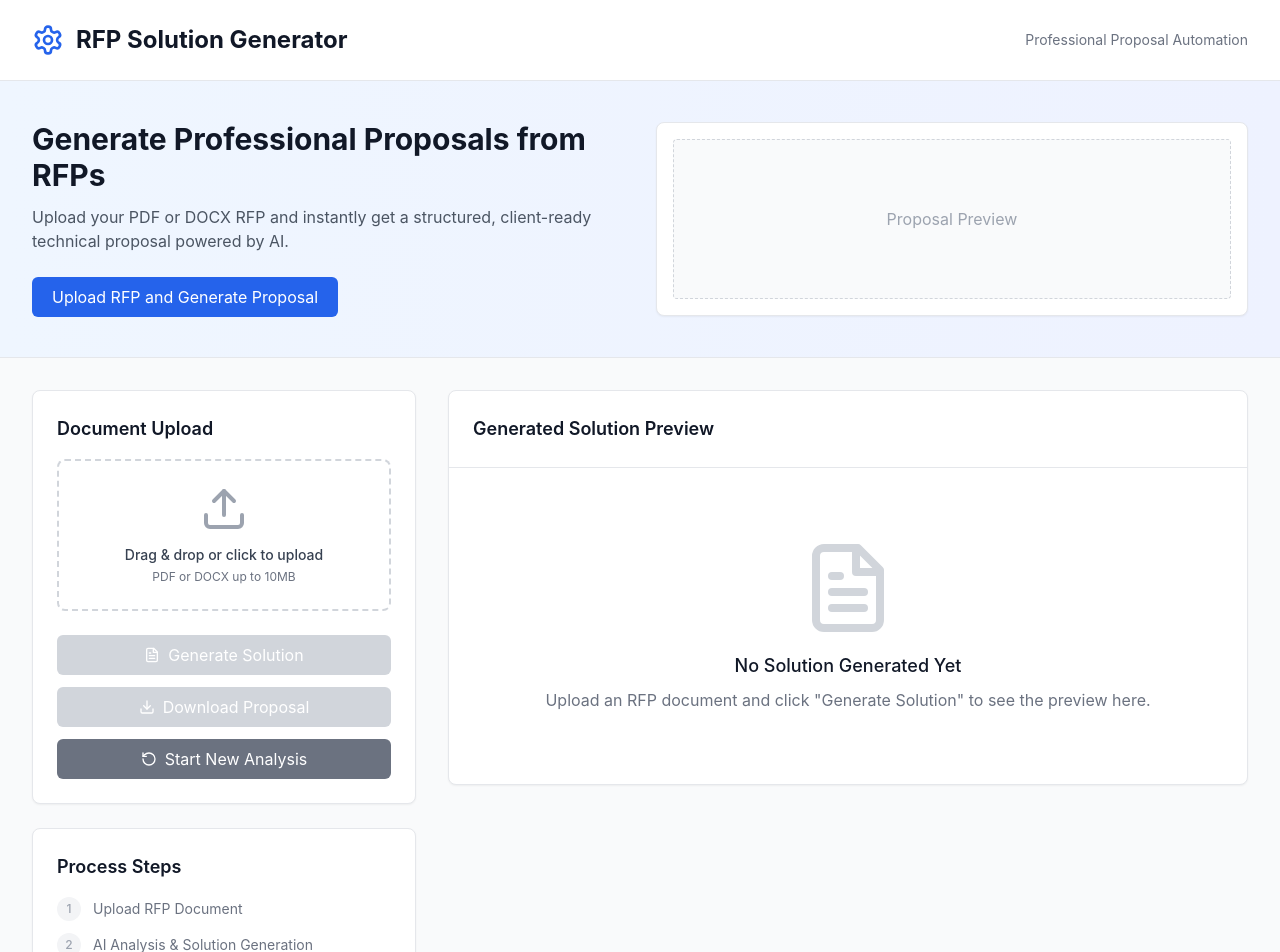
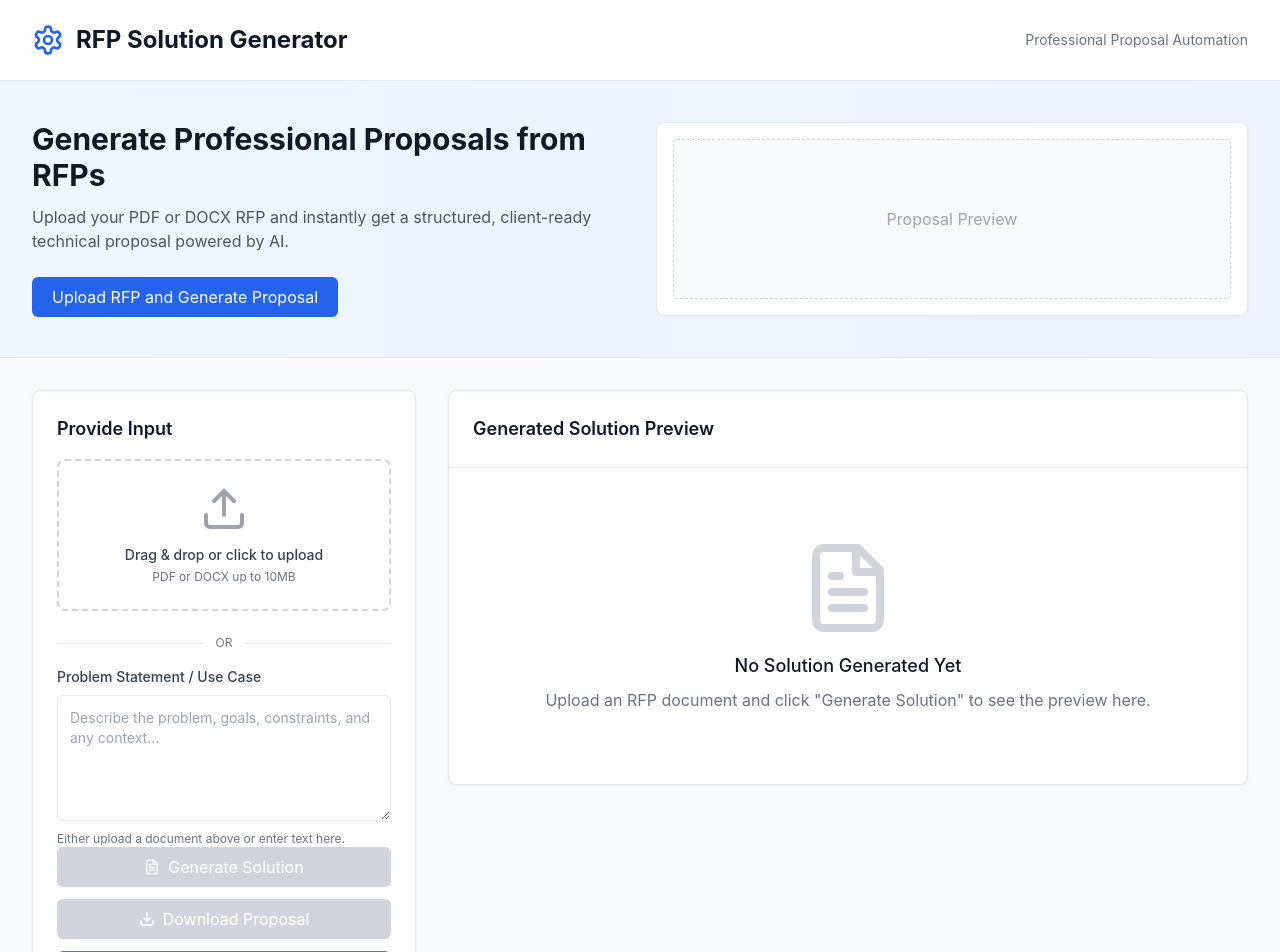
Before and after one commit to EegaKrishnaAIonOS/AIProposal, a React (Create React App) app in the folder frontend/: page / in a window 1280 px wide. Shown: the top 952 px of the page. Built offline with nearby package versions, Linux system fonts and the light colour scheme.

Commit message:
added direct question asking feature

```diff
--- a/frontend/src/App.js
+++ b/frontend/src/App.js
@@ -11,6 +11,7 @@ const RFPSolutionGenerator = () => {
   const [error, setError] = useState(null);
   const [downloaded, setDownloaded] = useState(false);
   const [isEditing, setIsEditing] = useState(false);
+  const [inputText, setInputText] = useState('');
 
   const onFileSelected = (f) => {
     setFile(f);
@@ -19,29 +20,38 @@ const RFPSolutionGenerator = () => {
   };
 
   const generateSolution = async () => {
-    if (!file){
-      setError('Please upload the RFP document first');
+    if (!file && !inputText.trim()){
+      setError('Please upload a document or enter a problem statement');
       return;
     }
     setIsProcessing(true);
     setError(null);
     setDownloaded(false);
     try {
+      let data;
+      if (file) {
         const formData = new FormData();
         formData.append('file', file);
-
-      const response = await fetch('/api/generate-solution', {
-        method: 'POST',
-        body: formData,
-      });
-
+        const response = await fetch('/api/generate-solution', { method: 'POST', body: formData });
         if (!response.ok) {
           let msg = 'Failed to generate solution';
           try { const j = await response.json(); if (j?.detail) msg = j.detail; } catch {}
           throw new Error(msg);
         }
-
-      const data = await response.json();
+        data = await response.json();
+      } else {
+        const response = await fetch('/api/generate-solution-text', {
+          method: 'POST',
+          headers: { 'Content-Type': 'application/json' },
+          body: JSON.stringify({ text: inputText.trim() })
+        });
+        if (!response.ok) {
+          let msg = 'Failed to generate solution';
+          try { const j = await response.json(); if (j?.detail) msg = j.detail; } catch {}
+          throw new Error(msg);
+        }
+        data = await response.json();
+      }
       setSolution(data);
       setIsEditing(false);
     } catch (err) {
@@ -90,6 +100,7 @@ const RFPSolutionGenerator = () => {
     setError(null);
     setDownloaded(false);
     setIsEditing(false);
+    setInputText('');
   };
 
   const scrollToUpload = () => {
@@ -159,9 +170,29 @@ const RFPSolutionGenerator = () => {
           {/* Left Panel - Upload & Controls */}
           <div className="lg:col-span-1" id="upload-section">
             <div className="bg-white rounded-lg shadow-sm border border-gray-200 p-6">
-              <h2 className="text-lg font-semibold text-gray-900 mb-4">Document Upload</h2>
+              <h2 className="text-lg font-semibold text-gray-900 mb-4">Provide Input</h2>
 
               <FileUploader onFileSelected={onFileSelected} error={error} onError={setError} />
+
+              {/* OR divider */}
+              <div className="my-4 flex items-center">
+                <div className="flex-1 h-px bg-gray-200"/>
+                <span className="px-3 text-xs text-gray-500">OR</span>
+                <div className="flex-1 h-px bg-gray-200"/>
+              </div>
+
+              {/* Textarea alternative */}
+              <div>
+                <label className="block text-sm font-medium text-gray-700 mb-2">Problem Statement / Use Case</label>
+                <textarea
+                  className="w-full border rounded-md p-3 text-sm focus:outline-none focus:ring"
+                  rows={5}
+                  placeholder="Describe the problem, goals, constraints, and any context..."
+                  value={inputText}
+                  onChange={(e) => setInputText(e.target.value)}
+                />
+                <p className="mt-1 text-xs text-gray-500">Either upload a document above or enter text here.</p>
+              </div>
 
               {isProcessing && (
                 <div className="mb-4">
@@ -173,7 +204,7 @@ const RFPSolutionGenerator = () => {
               )}
 
               <ActionButtons
-                canGenerate={Boolean(file)}
+                canGenerate={Boolean(file) || Boolean(inputText.trim())}
                 isProcessing={isProcessing}
                 hasSolution={Boolean(solution)}
                 onGenerate={generateSolution}
```
Also changed, not shown: 1 other file (tests, documents, lock files or other folders). Lines whose indentation alone changed are shown as unchanged.
